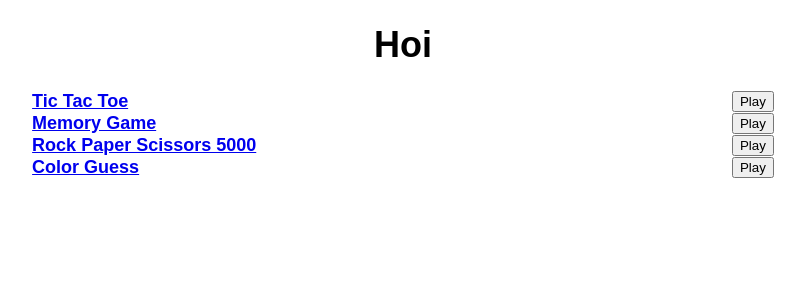
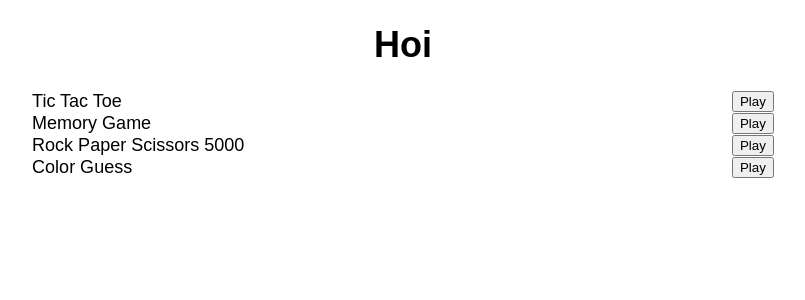
Before and after one commit to alex-avila/-re-act, a React (Create React App) app in the folder client/: page / in a window 1280 px wide. Shown: the top 300 px of the page, without its empty margins (237-1042 px from the left). Built offline with nearby package versions, Linux system fonts and the light colour scheme.

Commit message:
Remove font-weight style declaration and remove default link style

```diff
--- a/client/src/index.css
+++ b/client/src/index.css
@@ -9,7 +9,11 @@ body,
     margin: 0;
     height: 100%;
     font-family: 'Avenir', 'Arial', sans-serif;
-    font-weight: 600;
     font-size: 18px;
     color: black;
 }
+
+a {
+    text-decoration: none;
+    color: inherit;
+}
```
